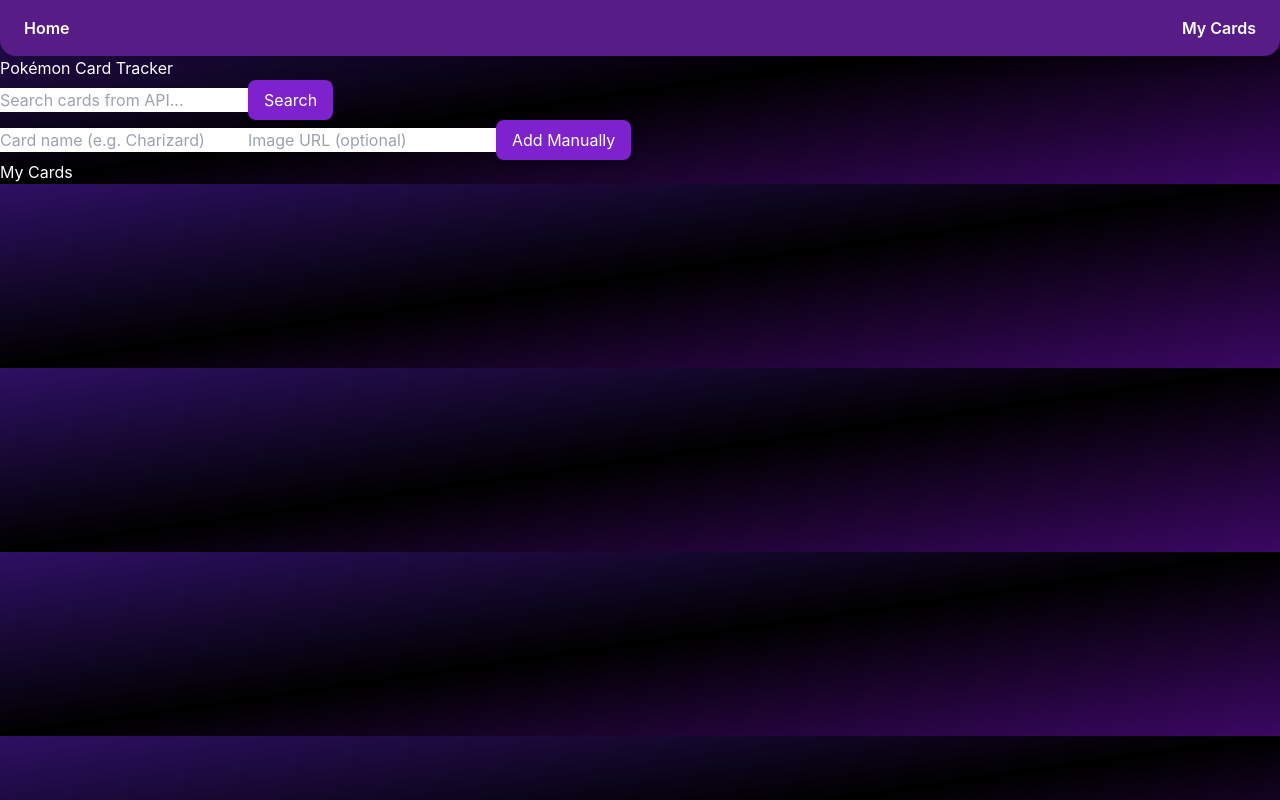
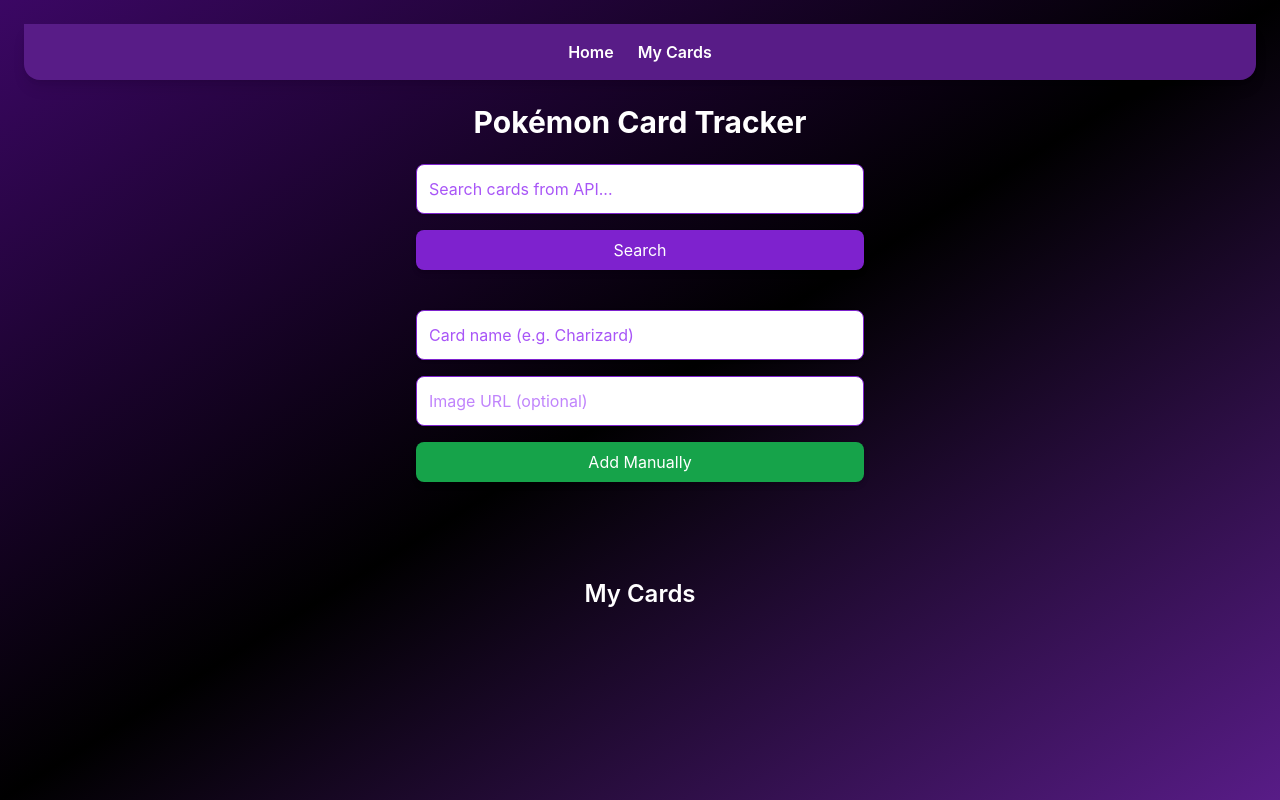
Before and after one commit to Dabber046/Card-Space, a React (Vite) app in the folder client/: page / in a window 1280 px wide. Built offline with nearby package versions, Linux system fonts and the light colour scheme.

Commit message:
new changes

```diff
--- a/client/src/main.jsx
+++ b/client/src/main.jsx
@@ -1,6 +1,6 @@
 import React from 'react';
 import ReactDOM from 'react-dom/client';
-import App from '../App';
+import App from './App';
 import './styles/main.css';
 
 ReactDOM.createRoot(document.getElementById('root')).render(
--- a/client/src/styles/main.css
+++ b/client/src/styles/main.css
@@ -19,19 +19,6 @@
   @apply text-white hover:text-purple-300 transition font-semibold;
 }
 
-.app-container {
-  @apply p-6 max-w-4xl mx-auto;
-}
-
-.auth-form input,
-.auth-form button {
-  @apply w-full p-3 my-2 rounded-lg border border-purple-800 bg-purple-950 text-white;
-}
-
-.dashboard input {
-  @apply w-full p-3 border border-purple-700 rounded-lg shadow bg-black text-white placeholder-purple-400 focus:outline-none focus:ring-2 focus:ring-purple-500 transition text-lg;
-}
-
 ul {
   @apply space-y-3;
 }
--- a/client/tailwind.config.js
+++ b/client/tailwind.config.js
@@ -1,5 +1,9 @@
 module.exports = {
-  content: ['./index.html', './src/**/*.{js,jsx}'],
+  content: [
+    './index.html',
+    './main.jsx',
+    './src/**/*.{js,jsx}',
+  ],
   theme: {
     extend: {},
   },
```
Also changed, not shown: client/src/App.jsx (renamed from client/App.jsx), client/src/about.jsx (renamed from client/about.jsx), client/src/footer.jsx (renamed from client/footer.jsx).
